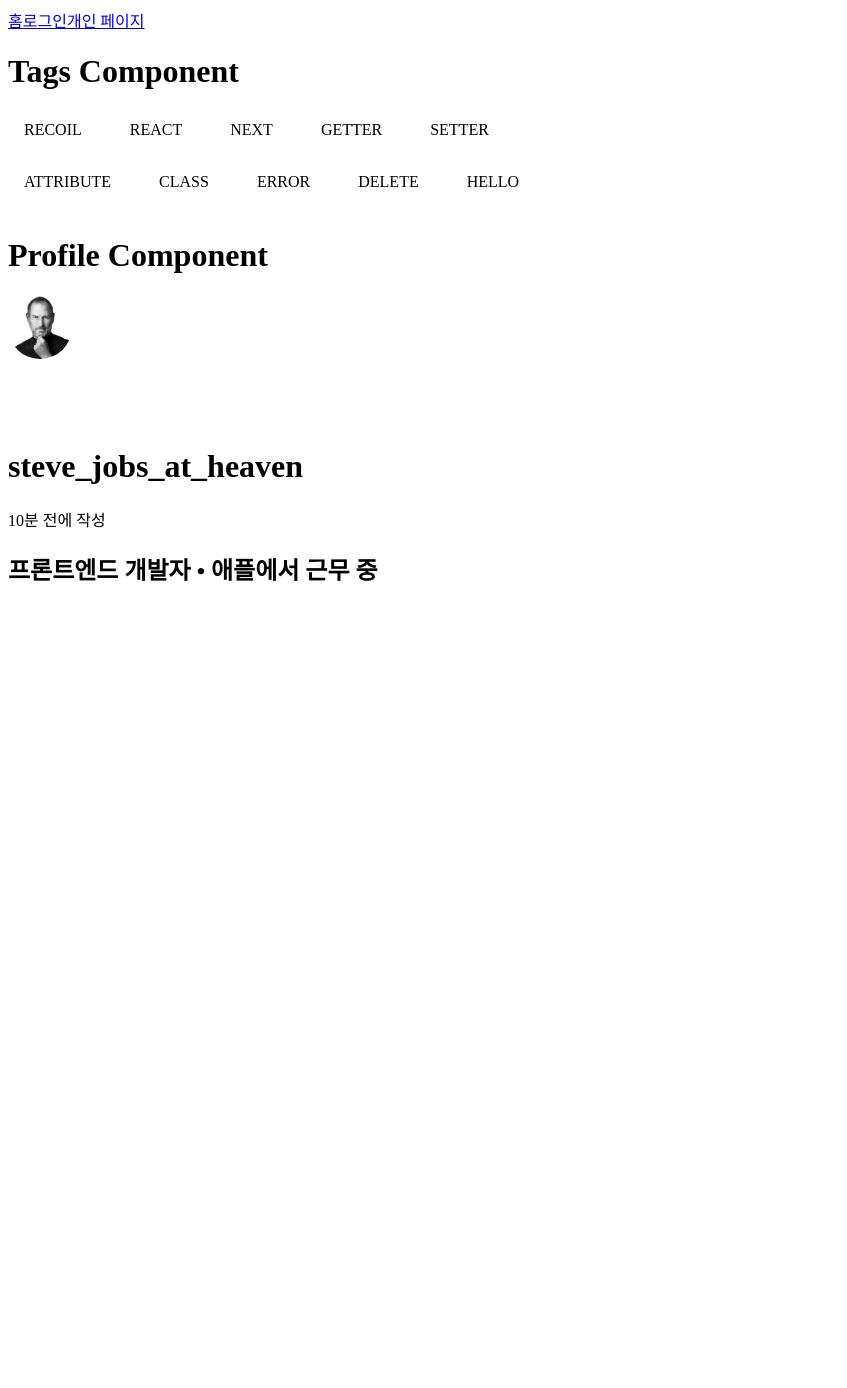
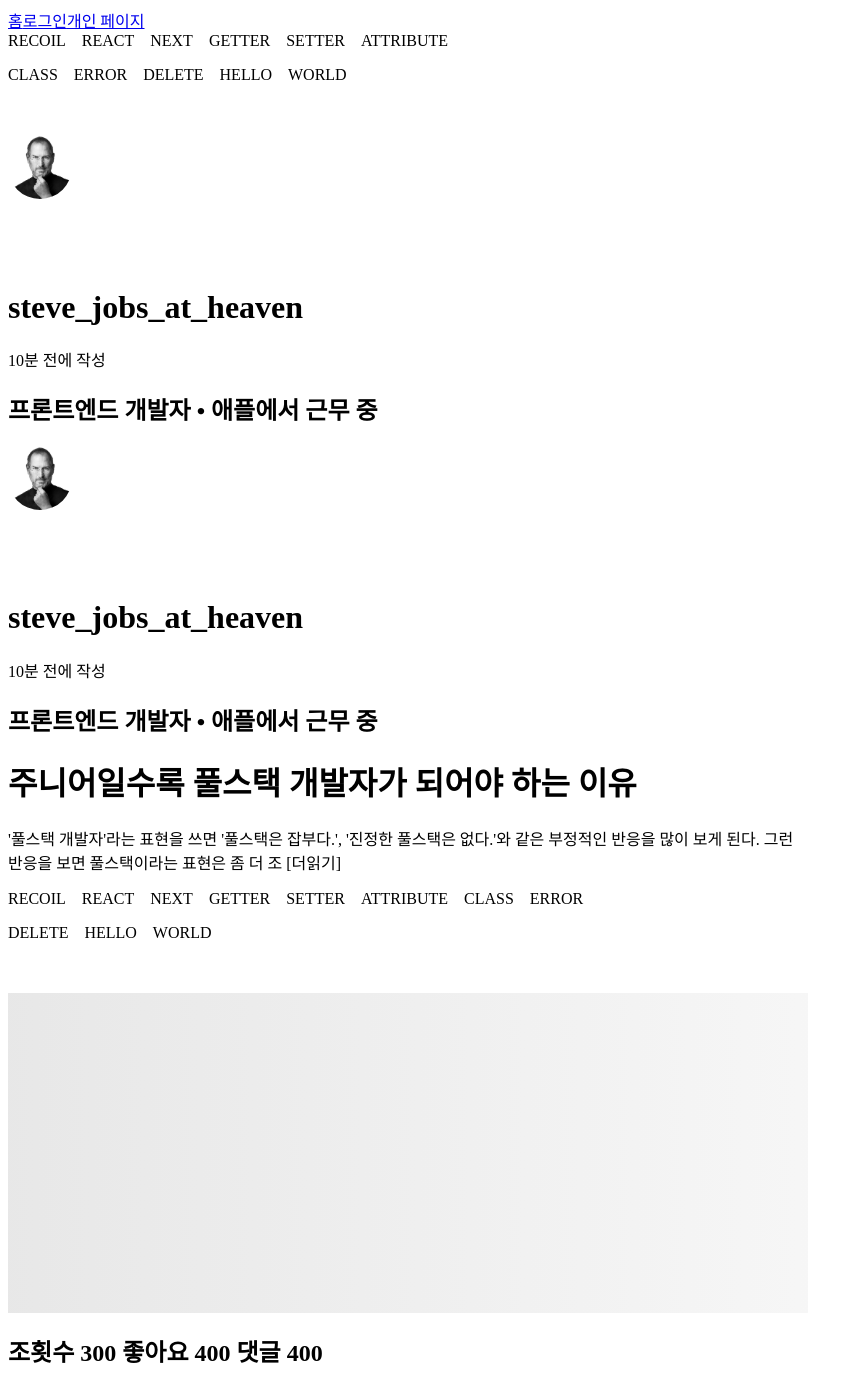
Before and after one commit to kwakseongjae/mulb, a React (Vite) app: page / in a window 1280 px wide. Shown: the whole page, without its empty margins (0-847 px from the left). Before the commit the page ends 800 px from the top, so only its background shows below. Built offline with nearby package versions, Linux system fonts and the light colour scheme.

Commit message:
스켈레톤 요소를 추가했습니다.

```diff
--- /dev/null
+++ b/src/components/PostWithImage.tsx
@@ -0,0 +1,48 @@
+import Profile from '@components/Profile.tsx'
+import Skeleton from '@components/Skeleton.tsx'
+import Tags from '@components/Tags.tsx'
+interface PostProps {
+  title: string
+  content: string
+  views: number
+  likes: number
+  comments: number
+  tags: Array<string>
+}
+//Post에 관한 정의입니다.
+export default function PostWithImage({
+  data,
+  width,
+  height,
+}: {
+  data: { profile: ProfileProps; post: PostProps }
+  width: string
+  height: string
+}) {
+  const { title, content, views, likes, comments, profile, tags } = data
+  //전달받은 변수를 통해 포스트 스타일의 정적인 요소를 정의합니다.
+  const postStyle = {
+    width: width,
+    height: height,
+  }
+  return (
+    <div className={'block relative'} style={postStyle}>
+      <Profile data={profile} />
+      <h1 className={'text-3xl'}>{title}</h1>
+      <p>{content}</p>
+      <div className={'absolute'}>
+        <Tags
+          data={tags}
+          width={'75%'}
+          maxColum={2}
+          colorScheme={'bg-neutral-300'}
+          theme={'roundend-2xl'}
+        />
+      </div>
+      <Skeleton width={'100%'} height={'20rem'} image={false} desc={false} />
+      <h2>
+        {['조횟수', views, '좋아요', likes, '댓글', comments].join(' ').trim()}
+      </h2>
+    </div>
+  )
+}
--- a/src/components/Profile.tsx
+++ b/src/components/Profile.tsx
@@ -1,3 +1,4 @@
+//ProfileProps의 변수 정의입니다.
 interface ProfileProps {
   src: string
   nickname: string
@@ -7,21 +8,16 @@ interface ProfileProps {
   width: string
   alarmColor: string
 }
+//image에 대한 style 정의입니다. <- 이미지는 어떤 상황에서 4rem으로 고정되어 표현되어야 합니다.
 const imageStyle: object = {
   width: '4rem',
   height: '4rem',
   borderRadius: '50%',
   overflow: 'hidden',
 }
-export default function Profile({
-  src,
-  nickname,
-  time,
-  jobTitle,
-  workingOn,
-  width,
-  alarmColor,
-}: ProfileProps) {
+//Profile에 관한 정의입니다.
+export default function Profile({ data }: { data: ProfileProps }) {
+  const { src, nickname, time, jobTitle, workingOn, width, alarmColor } = data
   return (
     <div className={['flex relative items-center', width].join(' ').trim()}>
       <div className="absolute">
--- /dev/null
+++ b/src/components/Skeleton.tsx
@@ -0,0 +1,20 @@
+import '@styles/Skeleton.css'
+
+interface SkeletonProps {
+  width: string
+  height: string
+  image: boolean
+  desc: boolean
+}
+export default function Skeleton({
+  width,
+  height,
+  image,
+  desc,
+}: SkeletonProps) {
+  const skeletonStyle = {
+    width: width,
+    height: height,
+  }
+  return <div style={skeletonStyle} className={'_bg-skeleton'}></div>
+}
--- a/src/components/Tags.tsx
+++ b/src/components/Tags.tsx
@@ -1,18 +1,22 @@
 import React from 'react'
 
+//Tags 요소가 받아야할 변수입니다.
 interface TagsProps extends TagProps {
-  children: Array<string>
+  data: Array<string>
   width: string
   maxColum: number
 }
+//Tags에 대한 정의입니다.
 export default function Tags({
-  children,
+  data,
   width,
   colorScheme,
   theme,
   maxColum,
 }: TagsProps) {
+  //최대 높이를 rem을 통해 정합니다.
   const maxHeight: string = (maxColum * (1.1 + 1 + 1)).toString() + 'rem'
+  //해당 style은 정적이고 변하지 않습니다. <- 이를 통해서 좀 더 자유롭고 신뢰성있는 Tailwind CSS 사용이 가능합니다.
   const tagsStyle: object = {
     display: 'inline-block',
     width: width,
@@ -20,8 +24,9 @@ export default function Tags({
     overflow: 'hidden',
   }
 
+  //children을 통해 받은 Array<string>을 통해 이를 Tags 요소로 변환하는 논리입니다.
   const tags: Array<React.ReactNode> = []
-  children.forEach((tag: string, index: number): void => {
+  data.forEach((tag: string, index: number): void => {
     tags.push(
       <Tag tagName={tag} colorScheme={colorScheme} theme={theme} key={index} />,
     )
@@ -29,6 +34,7 @@ export default function Tags({
   return <div style={tagsStyle}>{tags}</div>
 }
 
+//아래는 Tag 요소에 관한 정의들입니다.
 interface TagProps {
   tagName?: string
   colorScheme?: string
@@ -37,14 +43,14 @@ interface TagProps {
 const tagStyle: object = {
   display: 'inline-block',
   marginRight: '1rem',
-  padding: '0.6rem 1rem 0.5rem 1rem',
+  padding: '0.6rem 1rem 0.5rem 1prem',
   marginBottom: '1rem',
   fontSize: '1rem',
   height: 'fit-content',
 }
 function Tag({ colorScheme, theme, tagName }: TagProps) {
   return (
-    <div className={[colorScheme, theme].join(' ').trim()} style={tagStyle}>
+    <div className={[colorScheme, theme].join(' ')} style={tagStyle}>
       {tagName}
     </div>
   )
--- a/src/pages/Home.tsx
+++ b/src/pages/Home.tsx
@@ -1,17 +1,11 @@
 import Tags from '@components/Tags.tsx'
 import Profile from '@components/Profile.tsx'
+import PostWithImage from '@components/PostWithImage.tsx'
+import Skeleton from '@components/Skeleton.tsx'
 
 const Home = () => {
-  return (
-    <div>
-      <h1 className={'text-3xl'}>Tags Component</h1>
-      <Tags
-        width={'40rem'}
-        colorScheme={'bg-neutral-200 text-black'}
-        theme={'rounded-3xl'}
-        maxColum={2}
-      >
-        {[
+  //목업 자료를 통해서 SPA 형태의 변수 전달을 시험합니다.
+  const mockup_tags = [
     'RECOIL',
     'REACT',
     'NEXT',
@@ -23,17 +17,40 @@ const Home = () => {
     'DELETE',
     'HELLO',
     'WORLD',
-        ]}
-      </Tags>
-      <h1 className={'text-3xl'}>Profile Component</h1>
-      <Profile
-        src={'./src/assets/steve.jpg'}
-        nickname={'steve_jobs_at_heaven'}
-        time={'10분 전에 작성'}
-        jobTitle={'프론트엔드 개발자'}
-        workingOn={'애플'}
-        alarmColor={'bg-green-400'}
-        width={'w-full'}
+  ]
+  const mockup_profileData = {
+    src: './src/assets/steve.jpg',
+    nickname: 'steve_jobs_at_heaven',
+    time: '10분 전에 작성',
+    jobTitle: '프론트엔드 개발자',
+    workingOn: '애플',
+    alarmColor: 'bg-green-400',
+    width: 'w-full',
+  }
+  const mockup_postData = {
+    profile: mockup_profileData,
+    title: '주니어일수록 풀스택 개발자가 되어야 하는 이유',
+    content:
+      "'풀스택 개발자'라는 표현을 쓰면 '풀스택은 잡부다.', '진정한 풀스택은 없다.'와 같은 부정적인 반응을 많이 보게 된다. 그런 반응을 보면 풀스택이라는 표현은 좀 더 조 [더읽기]",
+    views: 300,
+    likes: 400,
+    comments: 400,
+    tags: mockup_tags,
+  }
+  return (
+    <div>
+      <Tags
+        data={mockup_tags}
+        width={'30rem'}
+        colorScheme={'bg-orange-500 text-black'}
+        theme={'rounded-3xl'}
+        maxColum={2}
+      />
+      <Profile data={mockup_profileData} />
+      <PostWithImage
+        width={'50rem'}
+        height={'fit-content'}
+        data={mockup_postData}
       />
     </div>
   )
--- /dev/null
+++ b/src/styles/Skeleton.css
@@ -0,0 +1,18 @@
+._bg-skeleton {
+  width: 100%;
+  opacity: 30%;
+  background: linear-gradient(90deg, #9d9d9d, white, #9d9d9d);
+  background-size: 400%;
+  animation: rainbow 10s linear infinite;
+}
+
+@keyframes rainbow {
+  0% {
+    background-position: 0 0;
+  }
+  100% {
+    background-position: 500% 0;
+  }
+}
+
+/*# sourceMappingURL=Skeleton.css.map */
--- /dev/null
+++ b/src/styles/Skeleton.scss
@@ -0,0 +1,16 @@
+._bg-skeleton{
+  width: 100%;
+  opacity: 30%;
+  background: linear-gradient(90deg, #9d9d9d, white, #9d9d9d);
+  background-size: 400%;
+  animation: rainbow  10s linear infinite;
+}
+
+@keyframes rainbow {
+  0% {
+    background-position: 0 0;
+  }
+  100% {
+    background-position: 500% 0;
+  }
+}
--- a/tailwind.config.js
+++ b/tailwind.config.js
@@ -1,9 +1,6 @@
 /** @type {import('tailwindcss').Config} */
 module.exports = {
-  content: [
-    './src/components/*.{html,js,tsx,jsx}',
-    './src/pages/*.{html,js,tsx,jsx}',
-  ],
+  content: ['./s**/**/*.{html,js,tsx,jsx}', './**/**/*.{html,js,tsx,jsx}'],
   theme: {
     extend: {},
   },
```
Also changed, not shown: 1 other file (tests, documents, lock files or other folders). Lines whose indentation alone changed are shown as unchanged.
